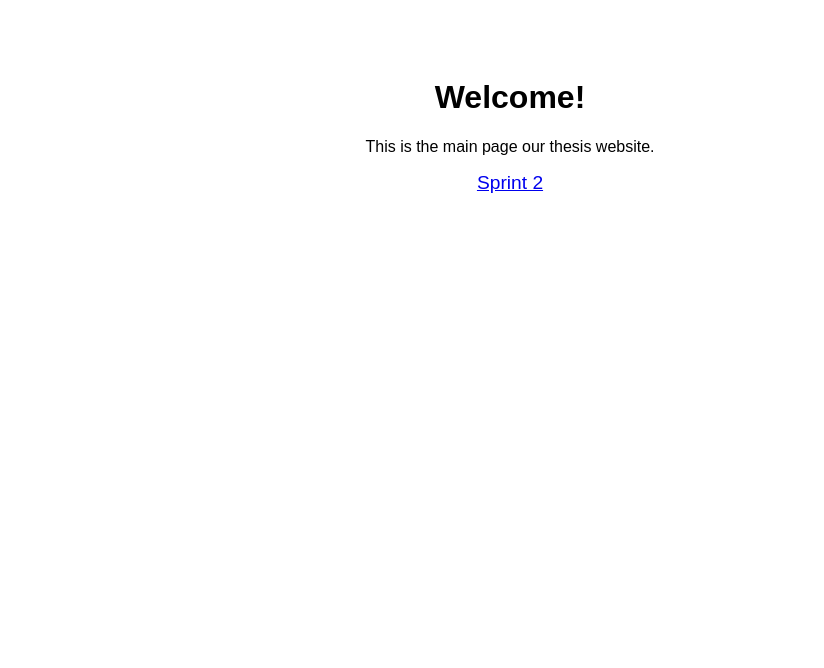
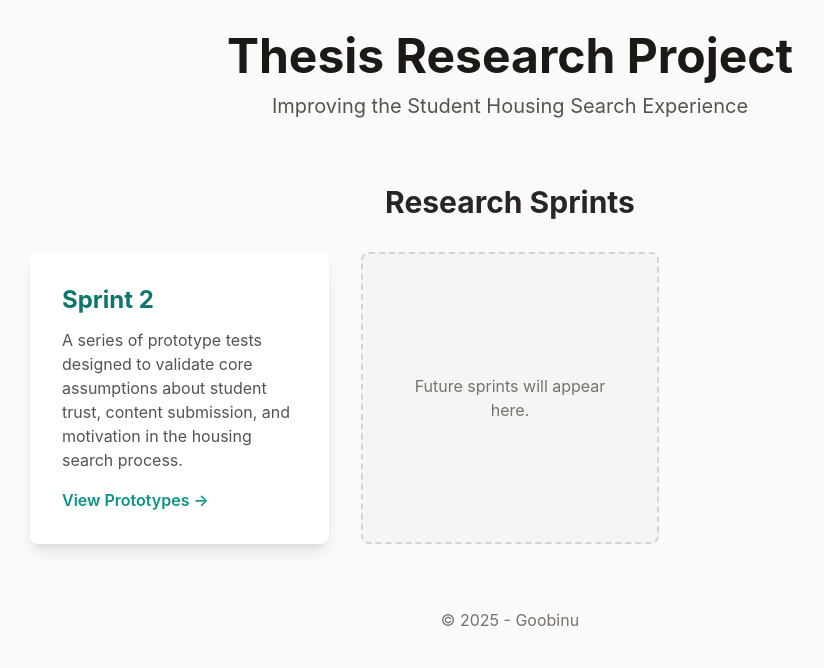
Before and after one commit to goobinu/thesis_temp_files.github.io, a plain HTML site: page index.html in a window 1280 px wide. Shown: the whole page, without its empty margins (130-954 px from the left). Drawn offline with nearby package versions, Linux system fonts and the light colour scheme.

Commit message:
updated index.html UI

```diff
--- a/index.html
+++ b/index.html
@@ -3,17 +3,50 @@
 <head>
     <meta charset="UTF-8">
     <meta name="viewport" content="width=device-width, initial-scale=1.0">
-    <title>Thesis Homepage</title>
+    <title>Thesis Research Project</title>
+    <script src="https://cdn.tailwindcss.com"></script>
     <style>
-        body { font-family: sans-serif; text-align: center; padding-top: 50px; }
-        nav a { margin: 0 15px; font-size: 1.2em; }
+        body {
+            font-family: 'Inter', sans-serif;
+        }
+        @import url('https://fonts.googleapis.com/css2?family=Inter:wght@400;500;600;700&display=swap');
     </style>
 </head>
-<body>
-    <h1>Welcome!</h1>
-    <p>This is the main page our thesis website.</p>
-    <nav>
-        <a href="sprint2.html">Sprint 2</a>
-    </nav>
+<body class="bg-stone-50 text-stone-800">
+    <div class="container mx-auto p-4 md:p-8 max-w-5xl">
+        <header class="text-center mb-12 md:mb-16">
+            <h1 class="text-4xl md:text-5xl font-bold text-stone-900">Thesis Research Project</h1>
+            <p class="text-xl text-stone-600 mt-3">Improving the Student Housing Search Experience</p>
+        </header>
+
+        <main>
+            <section id="sprints">
+                <h2 class="text-3xl font-bold text-center mb-8">Research Sprints</h2>
+                <div class="flex justify-center">
+                    <div class="grid grid-cols-1 md:grid-cols-2 lg:grid-cols-3 gap-8">
+
+                        <!-- Sprint 2 Card -->
+                        <a href="sprint2.html" class="bg-white p-8 rounded-lg shadow-lg hover:shadow-2xl hover:-translate-y-1 transition-all duration-300 block max-w-sm">
+                            <div class="flex flex-col h-full">
+                                <h3 class="text-2xl font-bold text-teal-700 mb-3">Sprint 2</h3>
+                                <p class="text-stone-600 flex-grow">A series of prototype tests designed to validate core assumptions about student trust, content submission, and motivation in the housing search process.</p>
+                                <span class="mt-4 text-teal-600 font-semibold self-start">View Prototypes &rarr;</span>
+                            </div>
+                        </a>
+
+                        <!-- Placeholder for future sprints -->
+                        <div class="bg-stone-100 p-8 rounded-lg border-2 border-dashed border-stone-300 flex items-center justify-center max-w-sm">
+                            <p class="text-stone-500 text-center">Future sprints will appear here.</p>
+                        </div>
+
+                    </div>
+                </div>
+            </section>
+        </main>
+
+        <footer class="text-center mt-16 text-stone-500">
+            <p>&copy; 2025 - Goobinu</p>
+        </footer>
+    </div>
 </body>
 </html>
```
